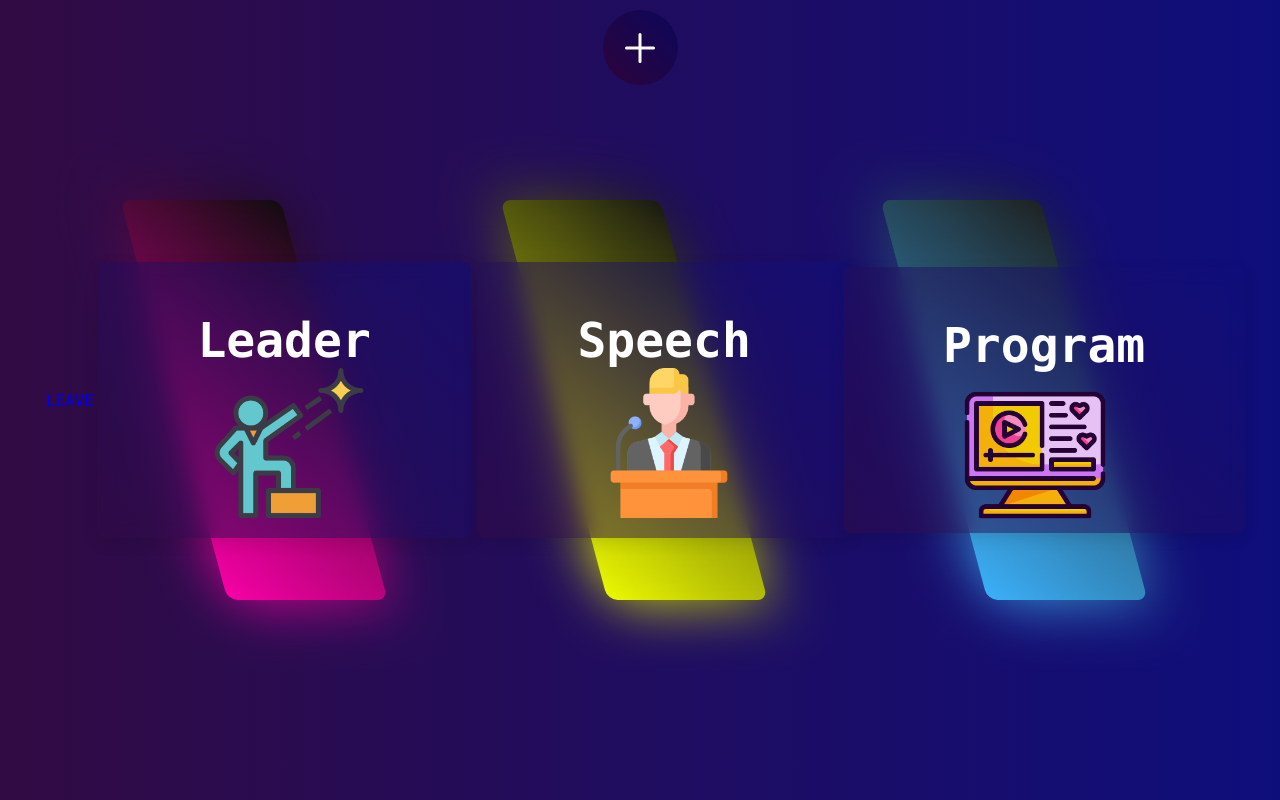
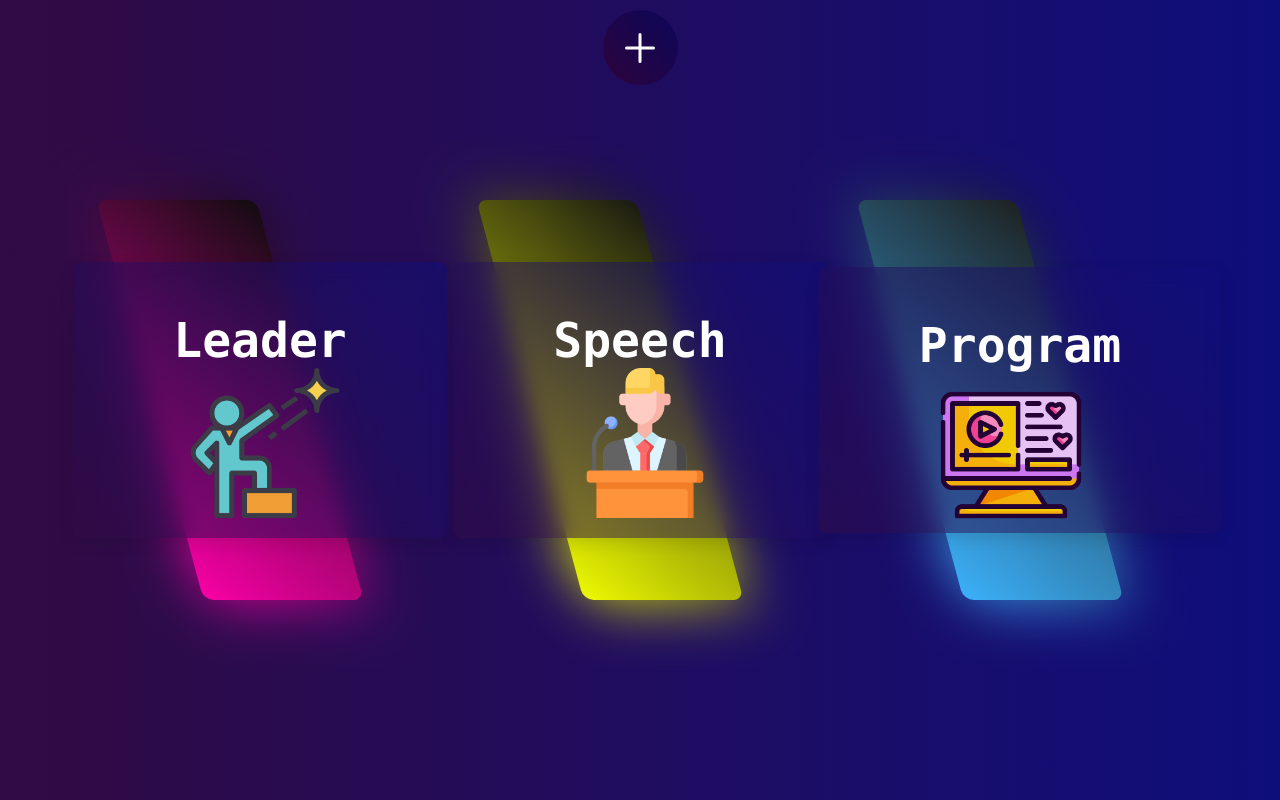
Before and after one commit to ddd-dong/DigitalBusinessCard, a plain HTML site: page skill.html in a window 1280 px wide. Drawn offline with nearby package versions, Linux system fonts and the light colour scheme.

Commit message:
delete leave

```diff
--- a/skill.html
+++ b/skill.html
@@ -14,15 +14,7 @@
         <a href="index.html" class=""><ion-icon name="add-outline"></ion-icon></a>
     </ul>
 
-    <div class="ca">
-        <div class="c">
-            <div class="l">
-                    <a href="index.html" class=""style="text-decoration:none;" >
-                        LEAVE
-                    </a>
-            </div>
-        </div>
-    </div>
+
 
     <div class="container">
         <div class="box">
```
